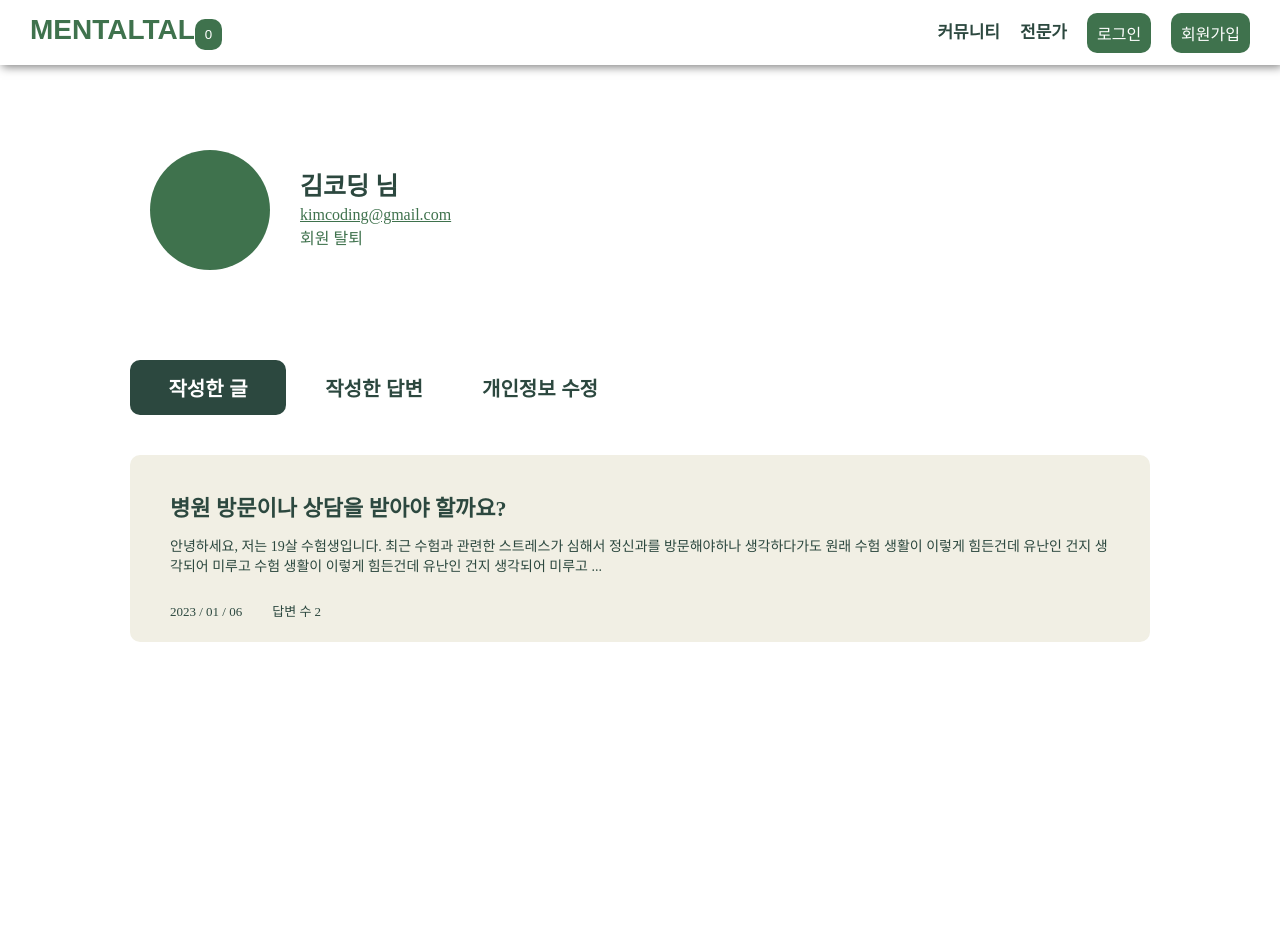
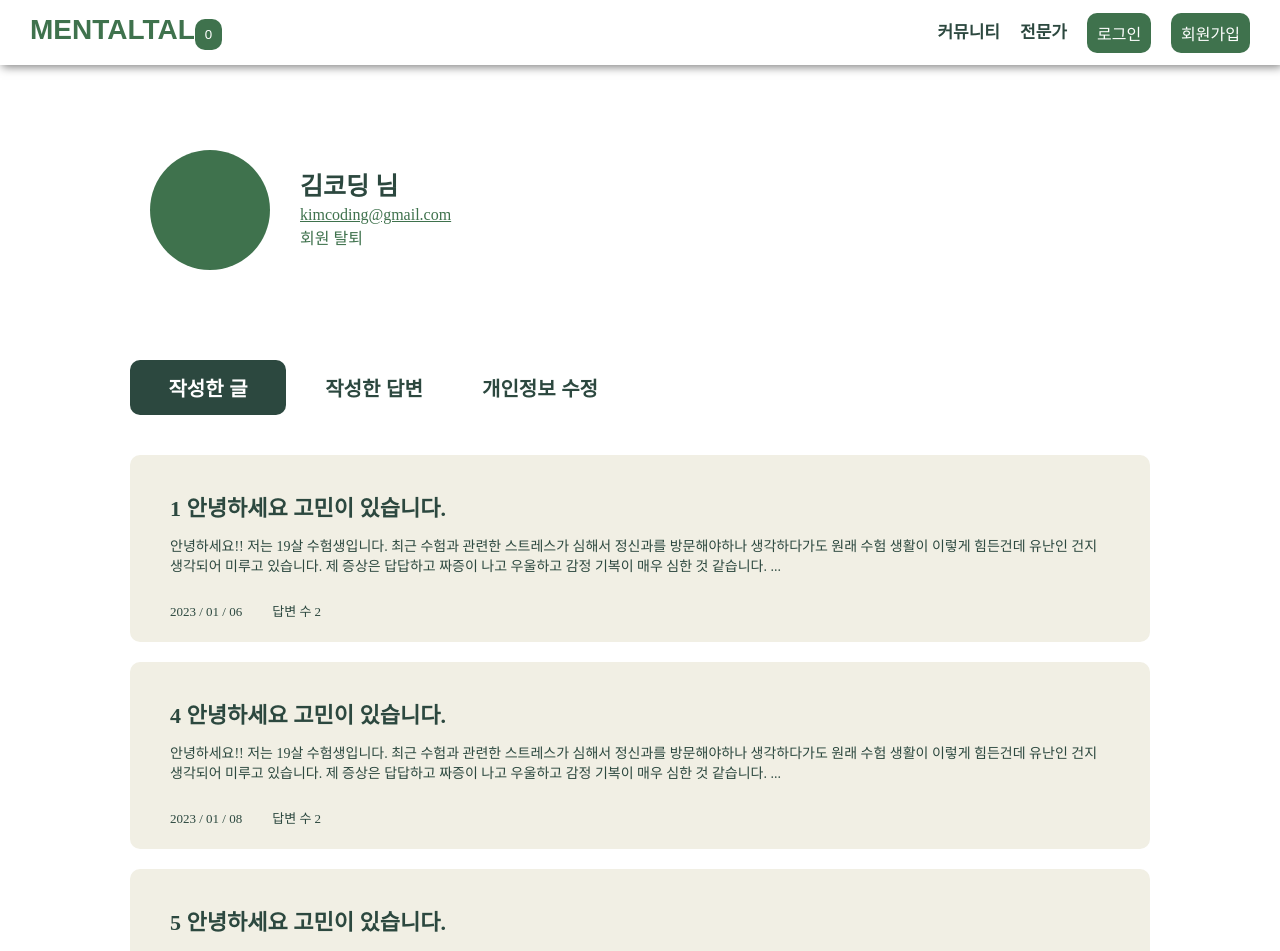
Before and after one commit to codestates-seb/seb41_main_030, a React (Create React App) app in the folder client/: page /mypage in a window 1280 px wide. Shown: the top 951 px of the page. Before the commit the page ends 800 px from the top, so only its background shows below. Built offline with nearby package versions, Linux system fonts and the light colour scheme; data requests are answered from the project's data file; a web font is replaced by a local one.

Commit message:
[feat] 마이페이지 작성글 json-server memberId와 일치하는 데이터와 연결

```diff
--- a/client/data.json
+++ b/client/data.json
@@ -43,7 +43,7 @@
             "title": "4 안녕하세요 고민이 있습니다.",
             "content": "안녕하세요!! 저는 19살 수험생입니다. 최근 수험과 관련한 스트레스가 심해서 정신과를 방문해야하나 생각하다가도 원래 수험 생활이 이렇게 힘든건데 유난인 건지 생각되어 미루고 있습니다. 제 증상은 답답하고 짜증이 나고 우울하고 감정 기복이 매우 심한 것 같습니다. ",
             "tag": ["학업", "스트레스", "감정기복"],
-            "createdAt": "2023 / 01 / 06",
+            "createdAt": "2023 / 01 / 08",
             "recommend": 0,
             "commentId": 1,
             "memberId": 1
--- a/client/src/components/mypage/MyPageAnswer.js
+++ b/client/src/components/mypage/MyPageAnswer.js
@@ -3,7 +3,7 @@ import UserPost from "./UserPost";
 const MyPageAnswer = () => {
     return (
         <>
-            <UserPost title="작성한 답변 글" />
+            <UserPost title="작성한 답변 글" content="답변 내용 예시" createdAt="2023 / 01 / 13" answerCount={false} />
         </>
     );
 };
--- a/client/src/components/mypage/MyPagePosts.js
+++ b/client/src/components/mypage/MyPagePosts.js
@@ -1,10 +1,29 @@
-import styled from "styled-components";
 import UserPost from "./UserPost";
+import { useState, useEffect } from "react";
+import axios from "axios";
 
-const MyPagePosts = () => {
+const MyPagePosts = ({ userData }) => {
+    const [postListData, setPostListData] = useState(undefined);
+    const url = `http://localhost:3001`;
+    let memberId = undefined;
+    if (userData) {
+        memberId = userData.memberId;
+    }
+
+    useEffect(() => {
+        axios.get(`${url}/boards`).then((res) => {
+            setPostListData(res.data);
+        });
+    }, []);
+
+    const userPostData = postListData && postListData.filter((postData) => postData.memberId === memberId);
+
     return (
         <>
-            <UserPost title="병원 방문이나 상담을 받아야 할까요?" />
+            {postListData &&
+                userPostData.map((post, index) => {
+                    return <UserPost key={index} title={post.title} content={post.content} createdAt={post.createdAt} answerCount={true} />;
+                })}
         </>
     );
 };
--- a/client/src/components/mypage/UserPost.js
+++ b/client/src/components/mypage/UserPost.js
@@ -73,19 +73,16 @@ const Post = styled.div`
     }
 `;
 
-const UserPost = ({ title }) => {
+const UserPost = ({ title, content, createdAt, answerCount }) => {
     return (
         <>
             <PostsContainer>
                 <Post>
                     <p className="postTitle">{title}</p>
-                    <p className="postContent">
-                        안녕하세요, 저는 19살 수험생입니다. 최근 수험과 관련한 스트레스가 심해서 정신과를 방문해야하나 생각하다가도 원래 수험 생활이 이렇게 힘든건데 유난인 건지 생각되어 미루고 수험
-                        생활이 이렇게 힘든건데 유난인 건지 생각되어 미루고 ...
-                    </p>
+                    <p className="postContent">{content} ...</p>
                     <div className="postInfo">
-                        <span className="postCreatedAt">2023 / 01 / 06</span>
-                        <span className="answerCount">답변 수 2</span>
+                        <span className="postCreatedAt">{createdAt}</span>
+                        {answerCount ? <span className="answerCount">답변 수 2</span> : null}
                     </div>
                 </Post>
             </PostsContainer>
--- a/client/src/pages/MyPage.js
+++ b/client/src/pages/MyPage.js
@@ -3,6 +3,7 @@ import { useEffect, useState } from "react";
 import MyPagePosts from "../components/mypage/MyPagePosts";
 import MyPageAnswer from "../components/mypage/MyPageAnswer";
 import MyPageEdit from "../components/mypage/MyPageEdit";
+import axios from "axios";
 
 const MyPageContainer = styled.div`
     display: flex;
@@ -118,10 +119,18 @@ const MyPageBody = styled.div``;
 
 const MyPage = ({ setIsFooter }) => {
     const [userData, setUserData] = useState(undefined);
+    const url = `http://localhost:3001`;
+
+    useEffect(() => {
+        axios.get(`${url}/members`).then((res) => {
+            // 임시 유저 데이터 가져오는 테스트 코드. token을 받아오게 되면 수정 예정
+            setUserData(res.data[0]);
+        });
+    }, []);
 
     useEffect(() => {
         setIsFooter(false);
-        setUserData();
+        // setUserData();
     }, []);
 
     const [openTab, setOpenTab] = useState([
@@ -152,8 +161,8 @@ const MyPage = ({ setIsFooter }) => {
                 <MyPageHeader>
                     <div className="imgContainer"></div>
                     <div className="textContainer">
-                        <p className="userName">김코딩 님</p>
-                        <p className="email">kimcoding@gmail.com</p>
+                        <p className="userName">{userData && userData.name} 님</p>
+                        <p className="email">{userData && userData.email}</p>
                         <p className="leaveText">회원 탈퇴</p>
                     </div>
                 </MyPageHeader>
@@ -168,7 +177,7 @@ const MyPage = ({ setIsFooter }) => {
                         })}
                     </div>
                 </MyPageTab>
-                <MyPageBody>{checked === 0 ? <MyPagePosts /> : checked === 1 ? <MyPageAnswer /> : <MyPageEdit />}</MyPageBody>
+                <MyPageBody>{checked === 0 ? <MyPagePosts userData={userData} /> : checked === 1 ? <MyPageAnswer /> : <MyPageEdit />}</MyPageBody>
             </MyPageContainer>
         </>
     );
```
